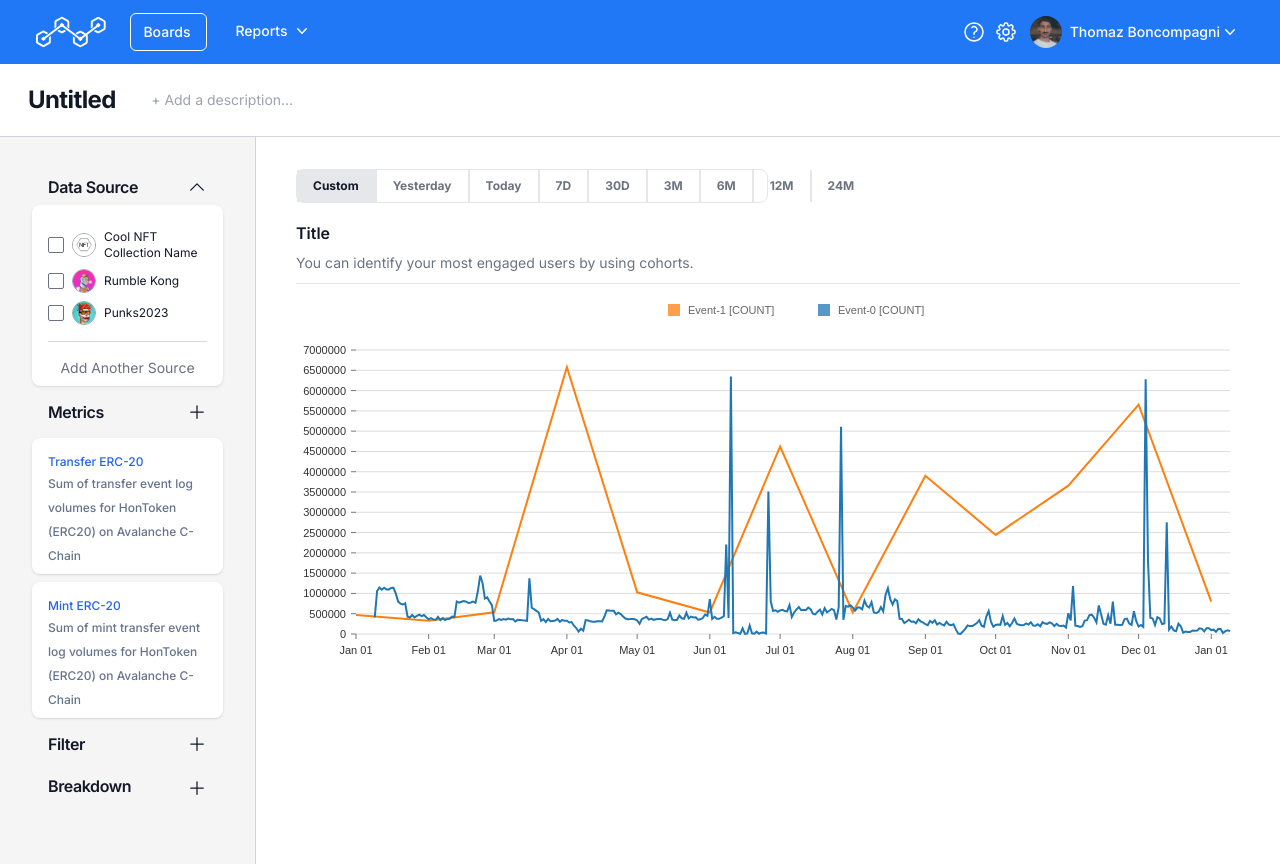
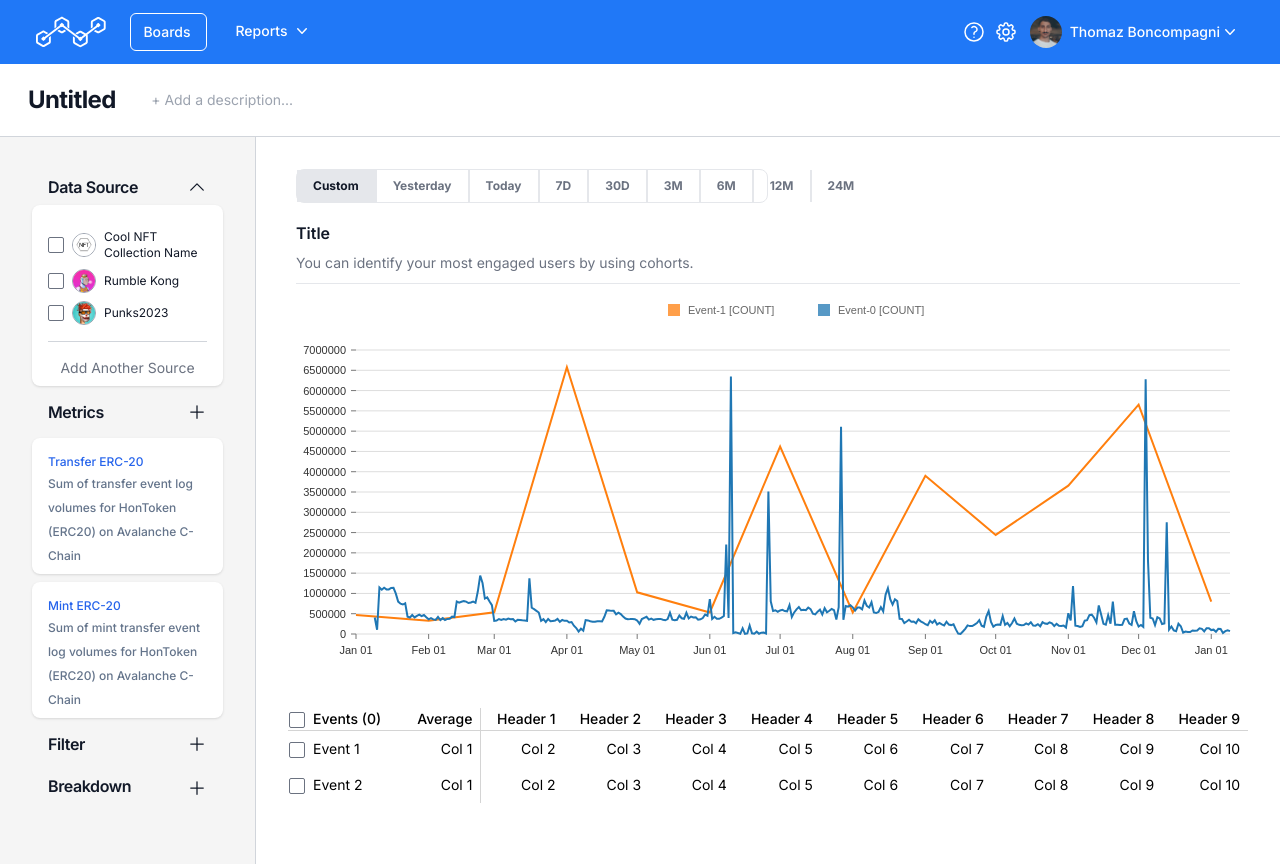
Before and after one commit to thomazjb/chainskope-chart-page, a Next.js app: page /Boards in a window 1280 px wide. Built offline with nearby package versions, Linux system fonts and the light colour scheme.

Commit message:
implementing ChartEvents

```diff
--- /dev/null
+++ b/src/components/ChartEvents.tsx
@@ -0,0 +1,69 @@
+import React, { useState } from 'react';
+
+interface TableProps { }
+
+const ChartEvents: React.FC<TableProps> = () => {
+    const [selectAll, setSelectAll] = useState(false);
+    const [selectedRows, setSelectedRows] = useState<boolean[]>(Array(2).fill(false));
+
+    const handleSelectAll = () => {
+        const newSelectAll = !selectAll;
+        setSelectAll(newSelectAll);
+        setSelectedRows(Array(2).fill(newSelectAll));
+    };
+
+    const handleRowSelect = (index: number) => {
+        const updatedRows = [...selectedRows];
+        updatedRows[index] = !updatedRows[index];
+        setSelectedRows(updatedRows);
+
+        const allSelected = updatedRows.every((row) => row);
+        setSelectAll(allSelected);
+    };
+
+    return (
+        <table className="border-collapse w-full mt-4 text-sm">
+            <thead>
+                <tr>
+                    <th className="border-b border-neutral-300 font-medium text-left">
+                        <input
+                            type="checkbox"
+                            checked={selectAll}
+                            onChange={handleSelectAll}
+                            className="form-checkbox h-4 w-4 text-blue-600 rounded-sm"
+                        />
+                        <span className='pl-2'>Events ({selectedRows.filter((row) => row).length})</span>
+                    </th>
+                    {Array.from({ length: 10 }, (_, index) => (
+                        <th key={index} className={`border-b border-neutral-300 font-medium text-right pr-2 ${index === 0 ? 'border-r' : ''}`}>
+                            {index === 0 ? 'Average' : ('Header ' + index)}
+                        </th>
+                    ))}
+                </tr>
+            </thead>
+            <tbody>
+                {Array.from({ length: 2 }, (_, rowIndex) => (
+                    <tr key={rowIndex} className="border-none">
+                        <td className="">
+                            <input
+                                type="checkbox"
+                                checked={selectedRows[rowIndex]}
+                                onChange={() => handleRowSelect(rowIndex)}
+                                className="form-checkbox h-4 w-4 text-blue-600 rounded-sm"
+                            />
+                            <span className='pl-2'>Event {rowIndex + 1}</span>
+                        </td>
+                        {Array.from({ length: 10 }, (_, colIndex) => (
+                            <td key={colIndex} className={`p-2 text-right ${colIndex === 0 ? 'border-r border-neutral-300' : ''}`}>
+                                Col {colIndex + 1}
+                            </td>
+                        ))}
+                    </tr>
+                ))}
+            </tbody>
+        </table>
+    );
+};
+
+
+export default ChartEvents;
--- a/src/pages/Boards.tsx
+++ b/src/pages/Boards.tsx
@@ -5,6 +5,7 @@ import metricsData from '@/utils/metricsData';
 import contractsData from '@/utils/contractsData';
 import chartsData from '@/utils/chartsData';
 import LineChart from '@/components/LineChart';
+import ChartEvents from '@/components/ChartEvents';
 import { Disclosure } from '@headlessui/react';
 import { ChevronDownIcon, PlusIcon } from '@heroicons/react/24/outline';
 import DateTabs from '@/components/DateTabs';
@@ -202,6 +203,7 @@ export default function Boards() {
                 <div style={{ height: '400px' }} className='p-2'>
                   <LineChart data={chartData} />
                 </div>
+                <div><ChartEvents></ChartEvents></div>
               </div>
             </div>
           </main>
--- a/src/utils/chartsData.js
+++ b/src/utils/chartsData.js
@@ -23,7 +23,7 @@ const chartsData = [{
         "series": {
           "A: Transfer ERC-20": {
             "1673222400000": 406022.8036912184,
-            "1673308800000": 1059746.0474790747,
+            "1673308800000": 105974.0474790747,
                 "1673395200000": 1146453.106358967,
                 "1673481600000": 1091430.169856957,
                 "1673568000000": 1139619.6000296928,
```
